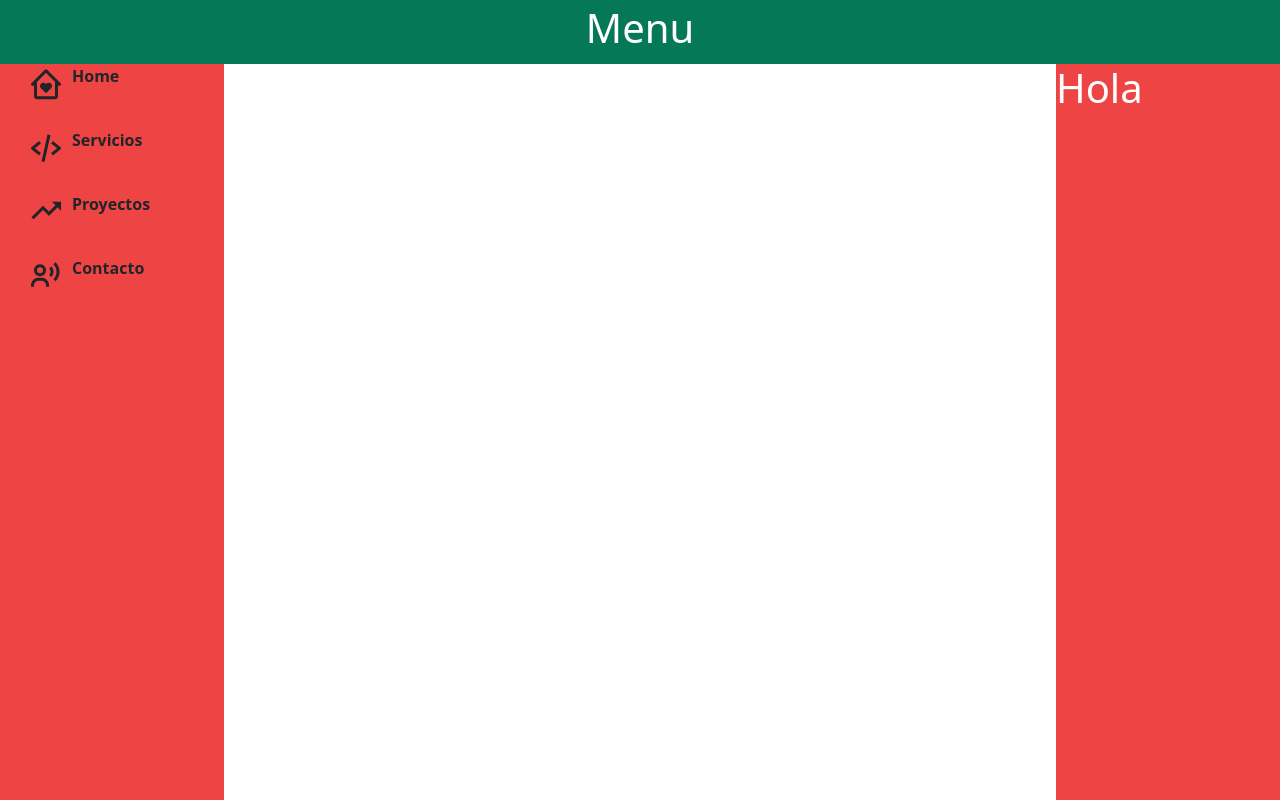
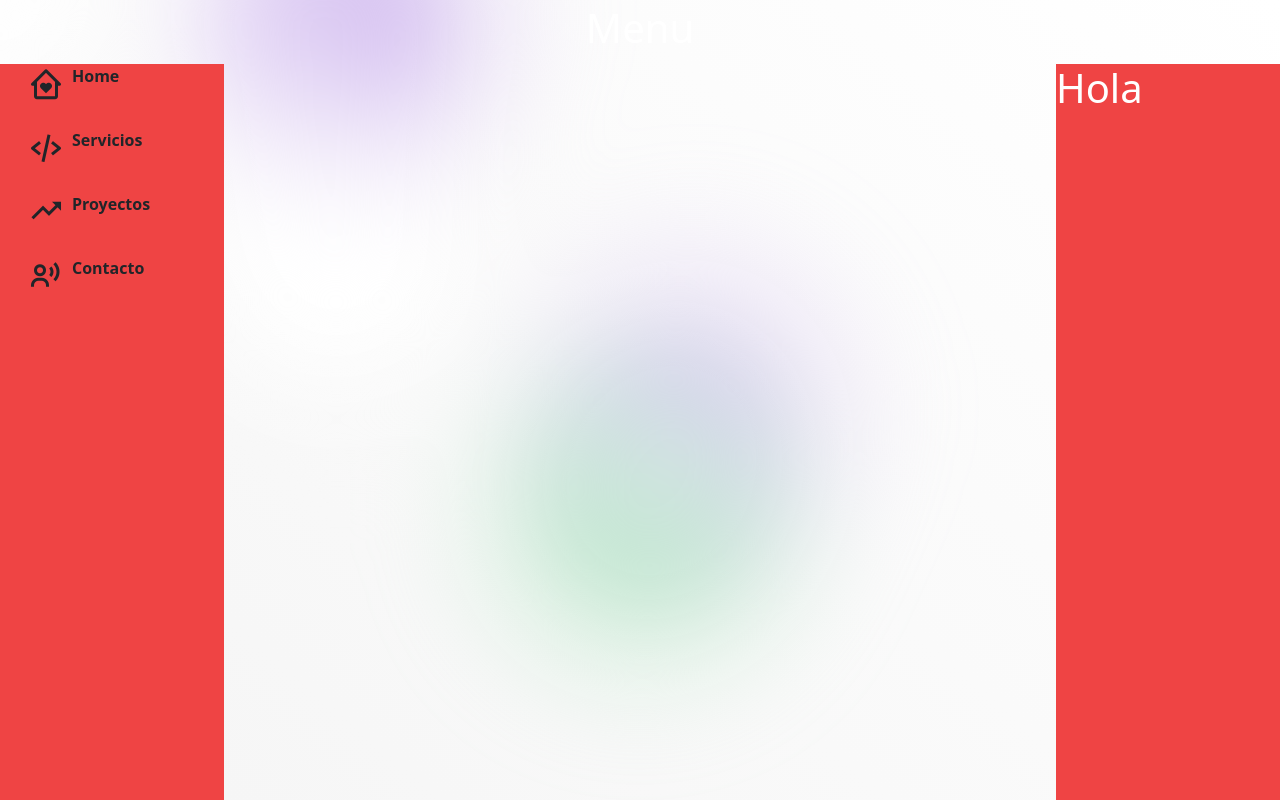
Before and after one commit to RodolfoRM123/mswww, a Django app: page / in a window 1280 px wide. Run offline with Django 5.2, Linux system fonts and the light colour scheme.

Commit message:
Version de Banckground 1.0

```diff
--- a/mswww/settings.py
+++ b/mswww/settings.py
@@ -126,3 +126,7 @@ STATIC_URL = 'static/'
 # https://docs.djangoproject.com/en/5.1/ref/settings/#default-auto-field
 
 DEFAULT_AUTO_FIELD = 'django.db.models.BigAutoField'
+
+STATICFILES_DIRS = [
+    BASE_DIR / "static",
+]
--- a/static/css/leftside.css
+++ b/static/css/leftside.css
@@ -0,0 +1,345 @@
+
+
+.text-container {
+    z-index: 1;
+    width: 100vw;
+    height: 100vh;
+    display: flex;
+    position: absolute;
+    top: 0;
+    left: 0;
+    justify-content: center;
+    align-items: center;
+    font-size: 150px;
+    color: white;
+    opacity: 0.8;
+    user-select: none;
+    text-shadow: 1px 1px rgba(255,255,225, 0.1);
+
+    letter-spacing: 0.19em;
+  }
+
+  :root {
+    --color-bg1: #f5f5f5;
+    --color-bg2: rgb(255, 255, 255);
+    /*gris*/
+    --color1: 189, 232, 202;
+    /*verde fuerte*/
+    --color2: 215, 195, 241;
+    /*verde claro*/
+    --color3: 255,255,255;
+    /*amarrillo*/
+    --color4: 215, 195, 241;
+
+    --color5: 189, 232, 202;
+    /*rosa*/
+    --color-interactive:255,255,255;
+    --circle-size: 60%;
+    --blending: hard-light;
+  }
+
+  @keyframes moveInCircle {
+    0% {
+      transform: rotate(0deg);
+    }
+
+    50% {
+      transform: rotate(180deg);
+    }
+
+    100% {
+      transform: rotate(360deg);
+    }
+  }
+
+  @keyframes moveVertical {
+    0% {
+      transform: translateY(-50%);
+    }
+
+    50% {
+      transform: translateY(50%);
+    }
+
+    100% {
+      transform: translateY(-50%);
+    }
+  }
+
+  @keyframes moveHorizontal {
+    0% {
+      transform: translateX(-50%) translateY(-10%);
+    }
+
+    50% {
+      transform: translateX(50%) translateY(10%);
+    }
+
+    100% {
+      transform: translateX(-50%) translateY(-10%);
+    }
+  }
+
+  .gradient-bg {
+    width: 100vw;
+    height: 100vh;
+    position: relative;
+    overflow: hidden;
+    background: linear-gradient(40deg, var(--color-bg1), var(--color-bg2));
+    top: 0;
+    left: 0;
+
+    svg {
+      display: none;
+    }
+
+
+    .gradients-container {
+      filter: url(#goo) blur(40px);
+      width: 100%;
+      height: 100%;
+    }
+
+    .g1 {
+      position: absolute;
+      background: radial-gradient(circle at center, rgba(var(--color1), 0.8) 0, rgba(var(--color1), 0) 50%) no-repeat;
+      mix-blend-mode: var(--blending);
+
+      width: var(--circle-size);
+      height: var(--circle-size);
+      top: calc(50% - var(--circle-size) / 2);
+      left: calc(50% - var(--circle-size) / 2);
+
+      transform-origin: center center;
+      animation: moveVertical 30s ease infinite;
+
+      opacity: 1;
+    }
+
+    .g2 {
+      position: absolute;
+      background: radial-gradient(circle at center, rgba(var(--color2), 0.8) 0, rgba(var(--color2), 0) 50%) no-repeat;
+      mix-blend-mode: var(--blending);
+
+      width: var(--circle-size);
+      height: var(--circle-size);
+      top: calc(50% - var(--circle-size) / 2);
+      left: calc(50% - var(--circle-size) / 2);
+
+      transform-origin: calc(50% - 400px);
+      animation: moveInCircle 20s reverse infinite;
+
+      opacity: 1;
+    }
+
+    .g3 {
+      position: absolute;
+      background: radial-gradient(circle at center, rgba(var(--color3), 0.8) 0, rgba(var(--color3), 0) 50%) no-repeat;
+      mix-blend-mode: var(--blending);
+
+      width: var(--circle-size);
+      height: var(--circle-size);
+      top: calc(50% - var(--circle-size) / 2 + 200px);
+      left: calc(50% - var(--circle-size) / 2 - 500px);
+
+      transform-origin: calc(50% + 400px);
+      animation: moveInCircle 40s linear infinite;
+
+      opacity: 1;
+    }
+
+    .g4 {
+      position: absolute;
+      background: radial-gradient(circle at center, rgba(var(--color4), 0.8) 0, rgba(var(--color4), 0) 50%) no-repeat;
+      mix-blend-mode: var(--blending);
+
+      width: var(--circle-size);
+      height: var(--circle-size);
+      top: calc(50% - var(--circle-size) / 2);
+      left: calc(50% - var(--circle-size) / 2);
+
+      transform-origin: calc(50% - 200px);
+      animation: moveHorizontal 40s ease infinite;
+
+      opacity: 0.7;
+    }
+
+    .g5 {
+      position: absolute;
+      background: radial-gradient(circle at center, rgba(var(--color5), 0.8) 0, rgba(var(--color5), 0) 50%) no-repeat;
+      mix-blend-mode: var(--blending);
+
+      width: calc(var(--circle-size) * 2);
+      height: calc(var(--circle-size) * 2);
+      top: calc(50% - var(--circle-size));
+      left: calc(50% - var(--circle-size));
+
+      transform-origin: calc(50% - 800px) calc(50% + 200px);
+      animation: moveInCircle 20s ease infinite;
+
+      opacity: 1;
+    }
+
+    .interactive {
+      position: absolute;
+      background: radial-gradient(circle at center, rgba(var(--color-interactive), 0.8) 0, rgba(var(--color-interactive), 0) 50%) no-repeat;
+      mix-blend-mode: var(--blending);
+
+      width: 100%;
+      height: 100%;
+      top: -50%;
+      left: -50%;
+
+      opacity: 0.7;
+    }
+  }
+
+  .cont_1 {
+    top: 90%;
+    position: absolute;
+    width: 100%;
+    z-index: 2;
+    cursor: pointer;
+  }
+
+  .ori {
+    position: relative;
+    width: 1%;
+    height: 5px;
+    transform: rotate(134deg);
+    margin: 0 53%;
+  }
+
+  div.arrow {
+
+    width: 5vmin;
+    height: 5vmin;
+    box-sizing: border-box;
+    position: absolute;
+    left: 50%;
+    top: 90%;
+    /*transform: rotate(134deg);*/
+
+    &::before {
+      content: '';
+      width: 100%;
+      height: 100%;
+      border-width: .8vmin .8vmin 0 0;
+      border-style: solid;
+      border-color: #fafafa;
+      transition: .2s ease;
+      display: block;
+      transform-origin: 100% 0;
+    }
+
+
+    &:after {
+      content: '';
+      float: left;
+      position: relative;
+      top: -100%;
+      width: 100%;
+      height: 100%;
+      border-width: 0 .8vmin 0 0;
+      border-style: solid;
+      border-color: #fafafa;
+      transform-origin: 100% 0;
+      transition: .2s ease;
+    }
+
+    &:hover::after {
+      transform: rotate(45deg);
+      border-color: orange;
+      height: 120%;
+    }
+
+    &:hover::before {
+      border-color: orange;
+      transform: scale(.8);
+
+    }
+
+  }
+
+
+  @-webkit-keyframes heartbeat {
+    from {
+      -webkit-transform: scale(1);
+      transform: scale(1);
+      -webkit-transform-origin: center center;
+      -webkit-animation-timing-function: ease-out;
+      animation-timing-function: ease-out
+    }
+
+    10% {
+      -webkit-transform: scale(.91);
+      transform: scale(.91);
+      -webkit-animation-timing-function: ease-in;
+      animation-timing-function: ease-in
+    }
+
+    17% {
+      -webkit-transform: scale(.98);
+      transform: scale(.98);
+      -webkit-animation-timing-function: ease-out;
+      animation-timing-function: ease-out
+    }
+
+    33% {
+      -webkit-transform: scale(.87);
+      transform: scale(.87);
+      -webkit-animation-timing-function: ease-in;
+      animation-timing-function: ease-in
+    }
+
+    45% {
+      -webkit-transform: scale(1);
+      transform: scale(1);
+      -webkit-animation-timing-function: ease-out;
+      animation-timing-function: ease-out
+    }
+  }
+
+  @keyframes heartbeat {
+    from {
+      -webkit-transform: scale(1);
+      transform: scale(1);
+      -webkit-transform-origin: center center;
+      transform-origin: center center;
+      -webkit-animation-timing-function: ease-out;
+      animation-timing-function: ease-out
+    }
+
+    10% {
+      -webkit-transform: scale(.91);
+      transform: scale(.91);
+      -webkit-animation-timing-function: ease-in;
+      animation-timing-function: ease-in
+    }
+
+    17% {
+      -webkit-transform: scale(.98);
+      transform: scale(.98);
+      -webkit-animation-timing-function: ease-out;
+      animation-timing-function: ease-out
+    }
+
+    33% {
+      -webkit-transform: scale(.87);
+      transform: scale(.87);
+      -webkit-animation-timing-function: ease-in;
+      animation-timing-function: ease-in
+    }
+
+    45% {
+      -webkit-transform: scale(1);
+      transform: scale(1);
+      -webkit-animation-timing-function: ease-out;
+      animation-timing-function: ease-out
+    }
+  }
+
+  .heartbeat {
+    -webkit-animation: heartbeat 1.5s ease-in-out infinite both;
+    animation: heartbeat 1.5s ease-in-out infinite both;
+  }
--- a/templates/base.html
+++ b/templates/base.html
@@ -1,6 +1,7 @@
 {% load static %}
 <!DOCTYPE html>
 <html lang="es">
+
 <head>
   <meta charset="UTF-8">
   <meta http-equiv="X-UA-Compatible" content="IE=edge">
@@ -8,13 +9,43 @@
   <link rel="icon" type="image/x-icon" href="{%  static  '/img/favicon.ico'  %}">
   <link href="https://cdn.jsdelivr.net/npm/boxicons@latest/css/boxicons.min.css" rel="stylesheet">
   <link href="https://cdn.jsdelivr.net/npm/tailwindcss@2.2.19/dist/tailwind.min.css" rel="stylesheet">
-  <link href="https://cdn.jsdelivr.net/npm/bootstrap@5.3.3/dist/css/bootstrap.min.css" rel="stylesheet" integrity="sha384-QWTKZyjpPEjISv5WaRU9OFeRpok6YctnYmDr5pNlyT2bRjXh0JMhjY6hW+ALEwIH" crossorigin="anonymous">
-  <link rel="stylesheet" href="{%  static  'css/leftside.css'  %}">
-  <title>{% block title %}{% endblock %} - MSWWW</title>
+  <link href="https://cdn.jsdelivr.net/npm/bootstrap@5.3.3/dist/css/bootstrap.min.css" rel="stylesheet"
+    integrity="sha384-QWTKZyjpPEjISv5WaRU9OFeRpok6YctnYmDr5pNlyT2bRjXh0JMhjY6hW+ALEwIH" crossorigin="anonymous">
+    <link rel="stylesheet" href="{%  static  'css/leftside.css'  %}">
+  <title>{% block title %}{% endblock %} - TAE</title>
+
+  <style>
+
+  </style>
+
   {% block head %}{% endblock %}
 </head>
-<body>
+
+<body >
   {% include "navbar.html" %}
+
+  <div class="gradient-bg" >
+    <svg xmlns="">
+      <defs>
+        <filter id="goo">
+          <feGaussianBlur in="SourceGraphic" stdDeviation="10" result="blur" />
+          <feColorMatrix in="blur" mode="matrix" values="1 0 0 0 0  0 1 0 0 0  0 0 1 0 0  0 0 0 18 -8" result="goo" />
+          <feBlend in="SourceGraphic" in2="goo" />
+        </filter>
+      </defs>
+    </svg>
+    <div class="gradients-container">
+      <div class="g1"></div>
+      <div class="g2"></div>
+      <div class="g3"></div>
+      <div class="g4"></div>
+      <div class="g5"></div>
+
+
+      <div class="interactive"></div>
+    </div>
+  </div>
+
   {% include "leftside.html" %}
   {% include "rightside.html" %}
 
@@ -22,5 +53,7 @@
     {% block content %} {% endblock %}
   </div>
 </body>
-<script src="https://cdn.jsdelivr.net/npm/bootstrap@5.3.3/dist/js/bootstrap.bundle.min.js" integrity="sha384-YvpcrYf0tY3lHB60NNkmXc5s9fDVZLESaAA55NDzOxhy9GkcIdslK1eN7N6jIeHz" crossorigin="anonymous"></script>
+<script src="https://cdn.jsdelivr.net/npm/bootstrap@5.3.3/dist/js/bootstrap.bundle.min.js"
+  integrity="sha384-YvpcrYf0tY3lHB60NNkmXc5s9fDVZLESaAA55NDzOxhy9GkcIdslK1eN7N6jIeHz" crossorigin="anonymous"></script>
+
 </html>
--- a/templates/navbar.html
+++ b/templates/navbar.html
@@ -1,3 +1,4 @@
-<div class="w-screen bg-green-700 h-16 flex items-center justify-center z-10">
+<div class="fixed top-0 left-0 w-screen bg-transparent h-16 flex items-center justify-center z-10">
     <h1 class="text-white">Menu</h1>
+
 </div>
```
